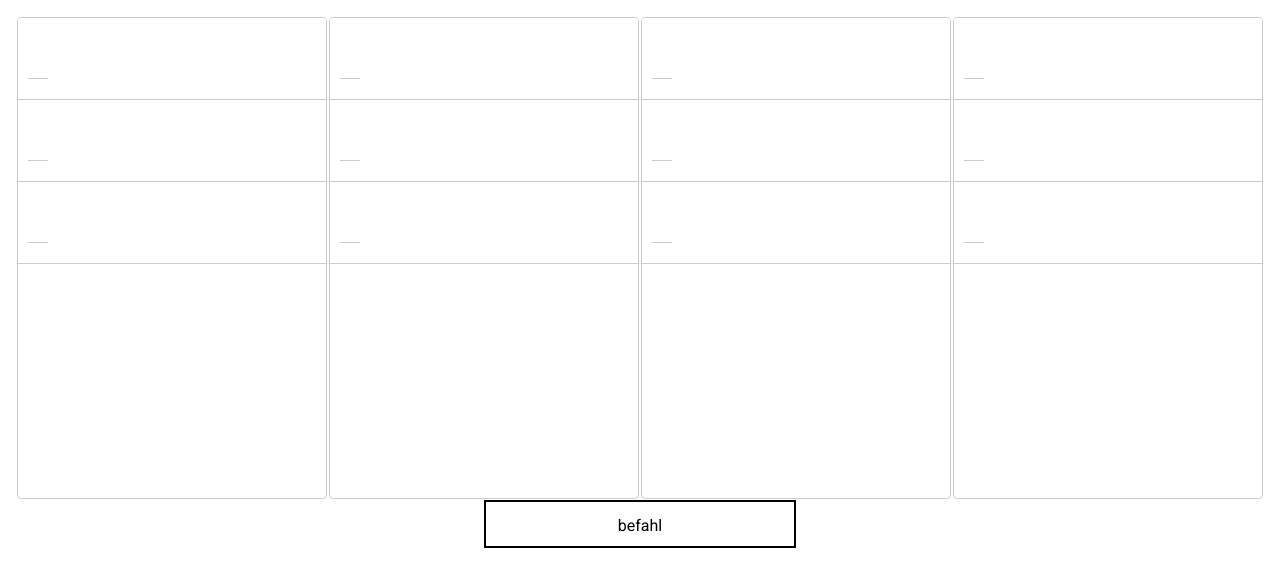
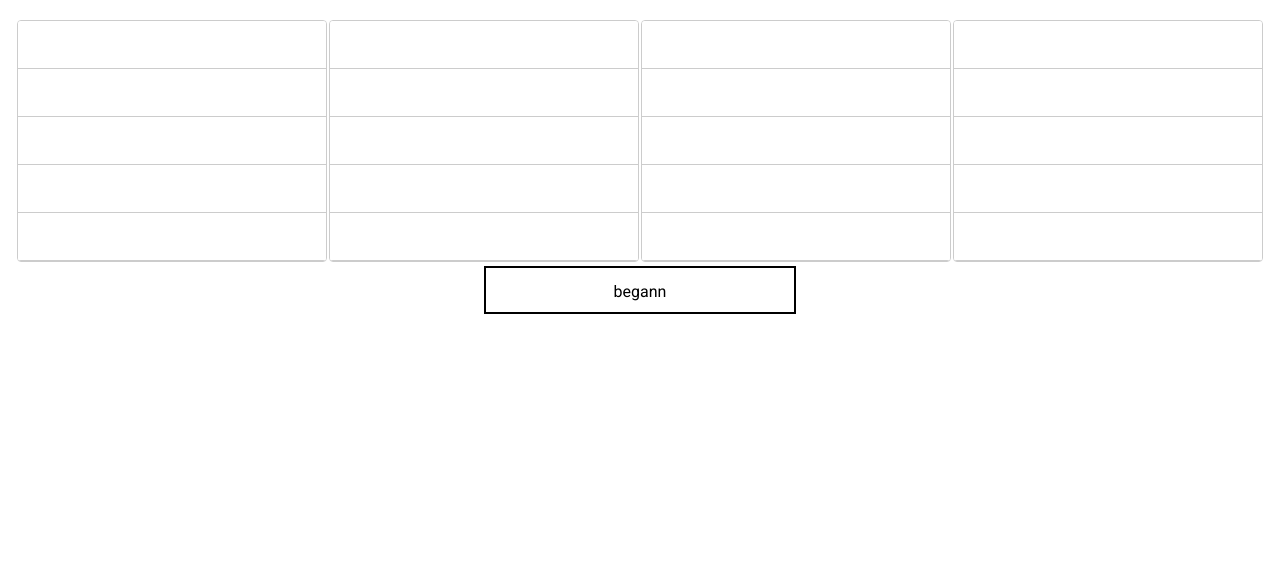
Before and after one commit to agatatocz/drag-and-learn, an Angular app: page / in a window 1280 px wide. Shown: the top 586 px of the page. Built offline with nearby package versions, Linux system fonts and the light colour scheme.

Commit message:
ui improvements

```diff
--- a/src/app/verbs-board/verbs-board.component.html
+++ b/src/app/verbs-board/verbs-board.component.html
@@ -6,7 +6,6 @@
         cdkDropList
         (cdkDropListDropped)="drop($event)"
         [cdkDropListData]="firstForm[i]"
-        class="example-box"
         id="firstForm-{{ i }}"
       >
         <div
@@ -25,7 +24,6 @@
         cdkDropList
         (cdkDropListDropped)="drop($event)"
         [cdkDropListData]="secondForm[i]"
-        class="example-box"
         id="secondForm-{{ i }}"
       >
         <div
@@ -44,7 +42,6 @@
         cdkDropList
         (cdkDropListDropped)="drop($event)"
         [cdkDropListData]="thirdForm[i]"
-        class="example-box"
         id="thirdForm-{{ i }}"
       >
         <div
@@ -63,7 +60,6 @@
         cdkDropList
         (cdkDropListDropped)="drop($event)"
         [cdkDropListData]="translation[i]"
-        class="example-box"
         id="translation-{{ i }}"
       >
         <div
@@ -78,6 +74,7 @@
     </div>
   </div>
   <div
+    *ngIf="allVerbs.length"
     cdkDropList
     [cdkDropListData]="allVerbs[0]"
     (cdkDropListDropped)="drop($event)"
--- a/src/app/verbs-board/verbs-board.component.scss
+++ b/src/app/verbs-board/verbs-board.component.scss
@@ -6,8 +6,13 @@
   display: flex;
   justify-content: space-evenly;
 }
-.verb-cell {
-  background-color: #ccc;
+.column {
+  border: solid 1px #ccc;
+  width: 25%;
+  background: white;
+  border-radius: 4px;
+  overflow: hidden;
+  margin: 4px 1px;
 }
 
 .new-verb {
@@ -19,20 +24,18 @@
   box-sizing: border-box;
   margin-right: auto;
   margin-left: auto;
+  background: white;
 }
 
 .example-box {
-  padding: 20px 10px;
+  padding: 1rem;
   border-bottom: solid 1px #ccc;
   color: rgba(0, 0, 0, 0.87);
-  display: flex;
-  flex-direction: row;
-  align-items: center;
-  justify-content: space-between;
   box-sizing: border-box;
   cursor: move;
   background: white;
-  font-size: 14px;
+  font-size: 1rem;
+  height: 3rem;
 }
 
 .cdk-drag-preview {
@@ -43,20 +46,11 @@
 }
 
 .drag-placeholder {
-  background: #ccc;
-  border: dotted 3px #999;
-  min-height: 60px;
+  background: #000;
+  height: 2px;
   transition: transform 250ms cubic-bezier(0, 0, 0.2, 1);
-}
-
-.column {
-  border: solid 1px #ccc;
-  width: 25%;
-  min-height: 60vh;
-  background: white;
-  border-radius: 4px;
-  overflow: hidden;
-  margin: 1px;
+  box-shadow: 0 5px 5px -3px rgba(0, 0, 0, 0.2),
+    0 8px 10px 1px rgba(0, 0, 0, 0.14), 0 3px 14px 2px rgba(0, 0, 0, 0.12);
 }
 
 .good {
--- a/src/app/verbs-board/verbs-board.component.ts
+++ b/src/app/verbs-board/verbs-board.component.ts
@@ -14,10 +14,10 @@ import { shuffle, flatten, isEqual } from "lodash";
 })
 export class VerbsBoardComponent implements OnInit {
   allVerbs: string[] = [];
-  firstForm: string[] = ["", "", ""];
-  secondForm: string[] = ["", "", ""];
-  thirdForm: string[] = ["", "", ""];
-  translation: string[] = ["", "", ""];
+  firstForm: string[] = [];
+  secondForm: string[] = [];
+  thirdForm: string[] = [];
+  translation: string[] = [];
   points: boolean[] = [];
 
   constructor() {}
@@ -26,6 +26,12 @@ export class VerbsBoardComponent implements OnInit {
     this.allVerbs = shuffle(
       flatten(germanVerbs.map((verb) => Object.values(verb)))
     );
+    germanVerbs.forEach(() => {
+      this.firstForm.push("");
+      this.secondForm.push("");
+      this.thirdForm.push("");
+      this.translation.push("");
+    });
   }
 
   includes(array: Array<Object>, item: Object) {
@@ -52,17 +58,18 @@ export class VerbsBoardComponent implements OnInit {
       const [toProperty, toIndex] = container.id.split("-");
 
       if (toProperty !== "allVerbs") {
+        const tmp = this[toProperty][parseInt(toIndex)];
         this[toProperty][parseInt(toIndex)] = this[fromProperty][
           parseInt(fromIndex)
         ];
-        this[fromProperty][parseInt(fromIndex)] = "";
-        if (fromProperty === "allVerbs") this.allVerbs.shift();
+        this[fromProperty][parseInt(fromIndex)] = tmp;
+        if (fromProperty === "allVerbs" && !this.allVerbs[0])
+          this.allVerbs.shift();
       } else {
         this.allVerbs.unshift(this[fromProperty][parseInt(fromIndex)]);
         this[fromProperty][parseInt(fromIndex)] = "";
       }
       if (!this.allVerbs.length) this.validate();
-      console.log(this);
     }
   }
 }
--- a/src/data/germanVerbs.ts
+++ b/src/data/germanVerbs.ts
@@ -19,16 +19,16 @@ export const germanVerbs: GermanVerb[] = [
     thirdForm: "begonnen",
     translation: "zaczynać",
   },
+  {
+    firstForm: "beißen",
+    secondForm: "biss",
+    thirdForm: "gebissen",
+    translation: "gryźć",
+  },
+  {
+    firstForm: "bergen",
+    secondForm: "barg",
+    thirdForm: "geborgen",
+    translation: "wydobywać, kryć",
+  },
 ];
-// {
-//   firstForm: "beißen",
-//   secondForm: "biss",
-//   thirdForm: "gebissen",
-//   translation: "gryźć",
-// },
-// {
-//   firstForm: "bergen",
-//   secondForm: "barg",
-//   thirdForm: "geborgen",
-//   translation: "wydobywać, kryć",
-// },
```
